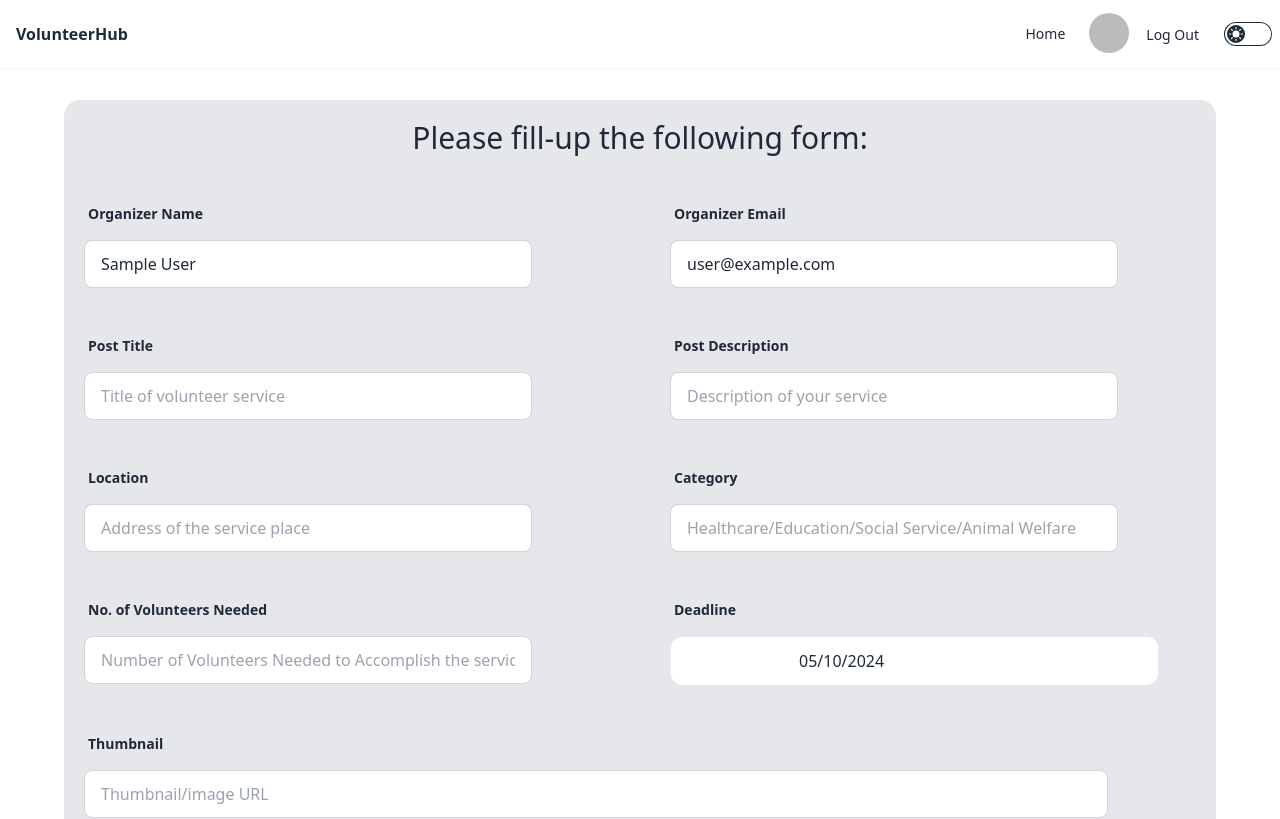
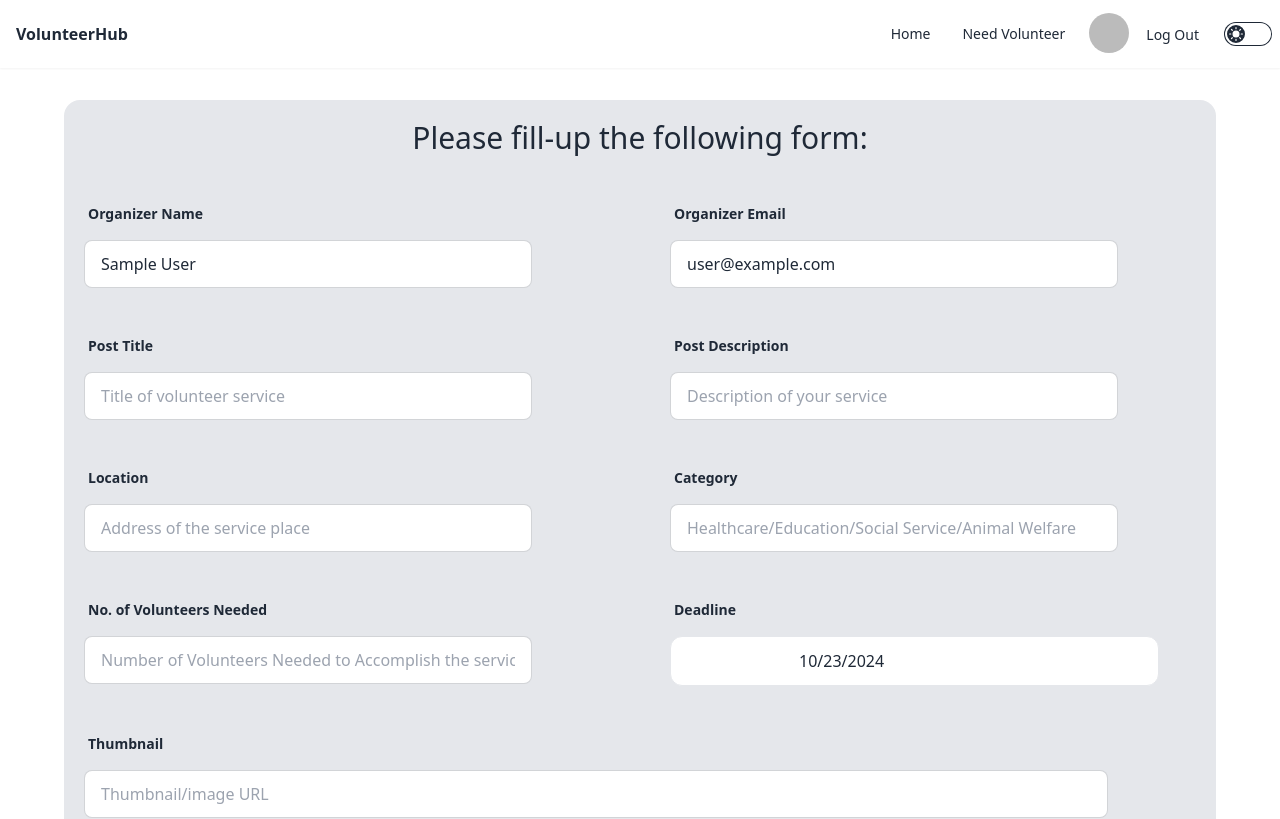
Before and after one commit to Mejbahul-Hasan/B9A11-volunteerHub-client, a React (Vite) app: page /add-volunteer in a window 1280 px wide. Shown: the top 819 px of the page. Built offline with nearby package versions, Linux system fonts and the light colour scheme; no server answers; sample sign-in values are in the browser's storage.

Commit message:
Volunteer Details page created.

```diff
--- a/package.json
+++ b/package.json
@@ -21,6 +21,7 @@
     "react-router-dom": "^6.23.0",
     "react-toastify": "^10.0.5",
     "sort-by": "^1.2.0",
+    "sweetalert2": "^11.11.0",
     "swiper": "^11.1.1"
   },
   "devDependencies": {
--- a/src/components/Navbar.jsx
+++ b/src/components/Navbar.jsx
@@ -44,6 +44,9 @@ const Navbar = () => {
                     <ul className='menu menu-horizontal px-1'>
                         <li>
                             <Link to="/">Home</Link>
+                        </li>
+                        <li>
+                            <Link to="/need-volunteer">Need Volunteer</Link>
                         </li>
 
                         {!user && (
--- a/src/pages/AddVolunteerPost.jsx
+++ b/src/pages/AddVolunteerPost.jsx
@@ -3,6 +3,7 @@ import DatePicker from "react-datepicker";
 import "react-datepicker/dist/react-datepicker.css";
 import { AuthContext } from "../provider/AuthProvider";
 import axios from "axios";
+import Swal from 'sweetalert2'
 
 const AddVolunteerPost = () => {
 
@@ -28,13 +29,19 @@ const AddVolunteerPost = () => {
         try {
             const {data} = await axios.post(`${import.meta.env.VITE_API_URL}/addPosts`, addVolunteer)
             console.log(data)
+            if (data.insertedId) {
+                Swal.fire({
+                    title: 'Success!',
+                    text: 'Your post added successfully',
+                    icon: 'success',
+                    confirmButtonText: 'Cool'
+                })
+            }
         } catch (err) {
             console.log(err)
             console.log("Hi, i am error", err.message)
         }
     }
-
-
 
     return (
         <div className="bg-gray-200 rounded-2xl mt-8 text-center max-w-6xl mx-auto">
@@ -93,7 +100,7 @@ const AddVolunteerPost = () => {
                         <div className="label">
                             <span className="label-text font-bold">Deadline</span>
                         </div>
-                        <DatePicker className="border py-3 rounded-xl px-32" selected={startDate} onChange={(date) => setStartDate(date)} />
+                        <DatePicker className="border py-3 rounded-xl px-32" selected={startDate} onChange={(date) => setStartDate(date)} dateFormat="dd/mm/yyyy" />
                     </label>
                 </div>
                 <label className="form-control w-full gap-2 m-5">
--- a/src/pages/Authentication/Register.jsx
+++ b/src/pages/Authentication/Register.jsx
@@ -1,5 +1,5 @@
 import { useContext, useState } from "react";
-import { Link, useNavigate } from "react-router-dom";
+import { Link, useLocation, useNavigate } from "react-router-dom";
 import { toast } from 'react-toastify';
 import "react-toastify/dist/ReactToastify.css";
 import { FaEye, FaEyeSlash } from "react-icons/fa";
@@ -12,6 +12,7 @@ const Register = () => {
 
     const { createUser, updateUserProfile, user, setUser } = useContext(AuthContext);
     const navigate = useNavigate();
+    const location = useLocation();
 
     const handleRegister = async e => {
         e.preventDefault();
--- /dev/null
+++ b/src/pages/DetailsVolunteer.jsx
@@ -0,0 +1,14 @@
+import { useLoaderData } from "react-router-dom";
+
+const DetailsVolunteer = () => {
+    const volunteerDetail = useLoaderData();
+    const { thumbnail, postTitle, description, category, location, volunteerNumber, deadline, organizerName, organizerEmail} = volunteerDetail || {}
+
+    return (
+        <div>
+            <h1>Volunteer Details is coming</h1>
+        </div>
+    );
+};
+
+export default DetailsVolunteer;
--- /dev/null
+++ b/src/pages/NeedVolunteer.jsx
@@ -0,0 +1,32 @@
+import { Link, useLoaderData } from "react-router-dom";
+
+const NeedVolunteer = () => {
+
+    const allPosts = useLoaderData();
+
+    return (
+        <>
+            <div className="grid md:grid-cols-2 lg:grid-cols-3 gap-8 mt-8">
+                {
+                    allPosts.map(post => (
+                        <div key={post._id} className="card w-96 bg-base-100 shadow-xl">
+                            <figure><img src={post.thumbnail} alt="volunteer" /></figure>
+                            <div className="card-body">
+                                <h2 className="card-title">
+                                    {post.category}
+                                    <div className="badge badge-secondary">Deadline:{new Date(post.deadline).toLocaleDateString()}</div>
+                                </h2>
+                                <p>{post.postTitle}</p>
+                                <Link to={`/details-volunteer/${post._id}`}>
+                                    <button className="btn w-full btn-sm">View Details</button>
+                                </Link>
+                            </div>
+                        </div>
+                    ))
+                }
+            </div>
+        </>
+    );
+};
+
+export default NeedVolunteer;
--- /dev/null
+++ b/src/routes/PrivateRoute.jsx
@@ -0,0 +1,27 @@
+import { useContext } from "react";
+import { Navigate, useLocation } from "react-router-dom";
+import PropTypes from 'prop-types';
+import { AuthContext } from "../provider/AuthProvider";
+
+
+const PrivateRoute = ({ children }) => {
+
+    const { user, loading } = useContext(AuthContext);
+    const location = useLocation();
+    // console.log(location.pathname);
+
+    if(loading){
+        return <span className="loading loading-spinner loading-lg"></span>
+    }
+    if (user) {
+        return children;
+    }
+
+    return <Navigate state={location.pathname} to='/login'></Navigate>;
+};
+
+export default PrivateRoute;
+
+PrivateRoute.propTypes = {
+    children: PropTypes.node
+}
--- a/src/routes/Routes.jsx
+++ b/src/routes/Routes.jsx
@@ -5,6 +5,9 @@ import Login from "../pages/Authentication/Login";
 import Register from "../pages/Authentication/Register";
 import ErrorPage from "../pages/ErrorPage";
 import AddVolunteerPost from "../pages/AddVolunteerPost";
+import PrivateRoute from "./PrivateRoute";
+import NeedVolunteer from "../pages/NeedVolunteer";
+import DetailsVolunteer from "../pages/DetailsVolunteer";
 
 
 const router = createBrowserRouter([
@@ -15,20 +18,30 @@ const router = createBrowserRouter([
     children: [
       {
         index: true,
-          element: <Home/>,
+        element: <Home />,
         loader: () => fetch(`${import.meta.env.VITE_API_URL}/services`),
       },
       {
         path: '/login',
-          element: <Login/>,
+        element: <Login />,
       },
       {
-          path:'/register',
-          element: <Register/>,
+        path: '/register',
+        element: <Register />,
       },
       {
-          path:'/add-volunteer',
-          element: <AddVolunteerPost/>,
+        path: '/need-volunteer',
+        element: <NeedVolunteer />,
+        loader: () => fetch(`${import.meta.env.VITE_API_URL}/addPosts`),
+      },
+      {
+        path: '/add-volunteer',
+        element: <PrivateRoute><AddVolunteerPost /></PrivateRoute>,
+      },
+      {
+        path: '/details-volunteer/:id',
+        element: <PrivateRoute><DetailsVolunteer /></PrivateRoute>,
+        loader: ({params}) => fetch(`${import.meta.env.VITE_API_URL}/addPosts/${params.id}`),
       },
     ],
   },
```
Also changed, not shown: 1 other file (tests, documents, lock files or other folders). Lines whose indentation alone changed are shown as unchanged.
